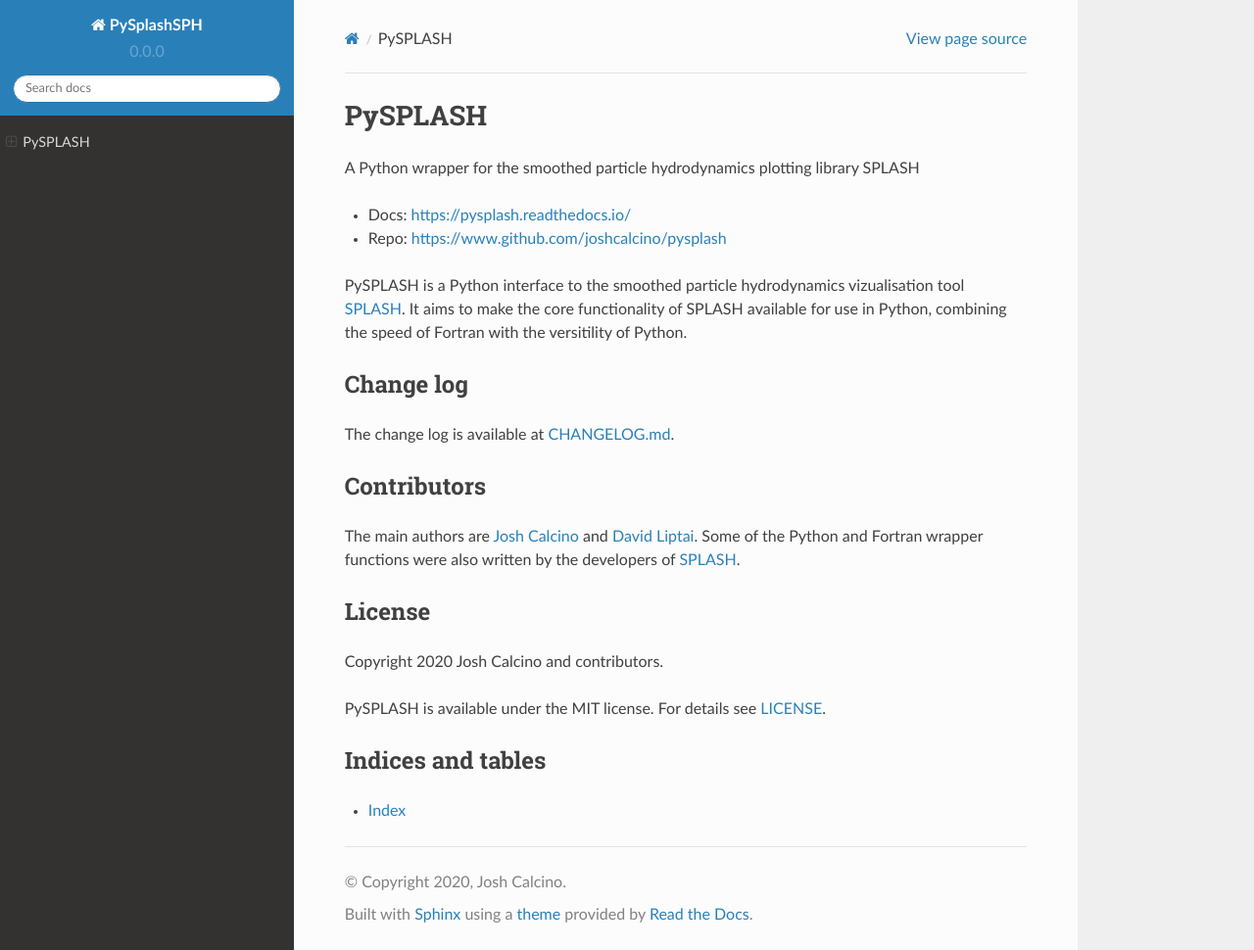
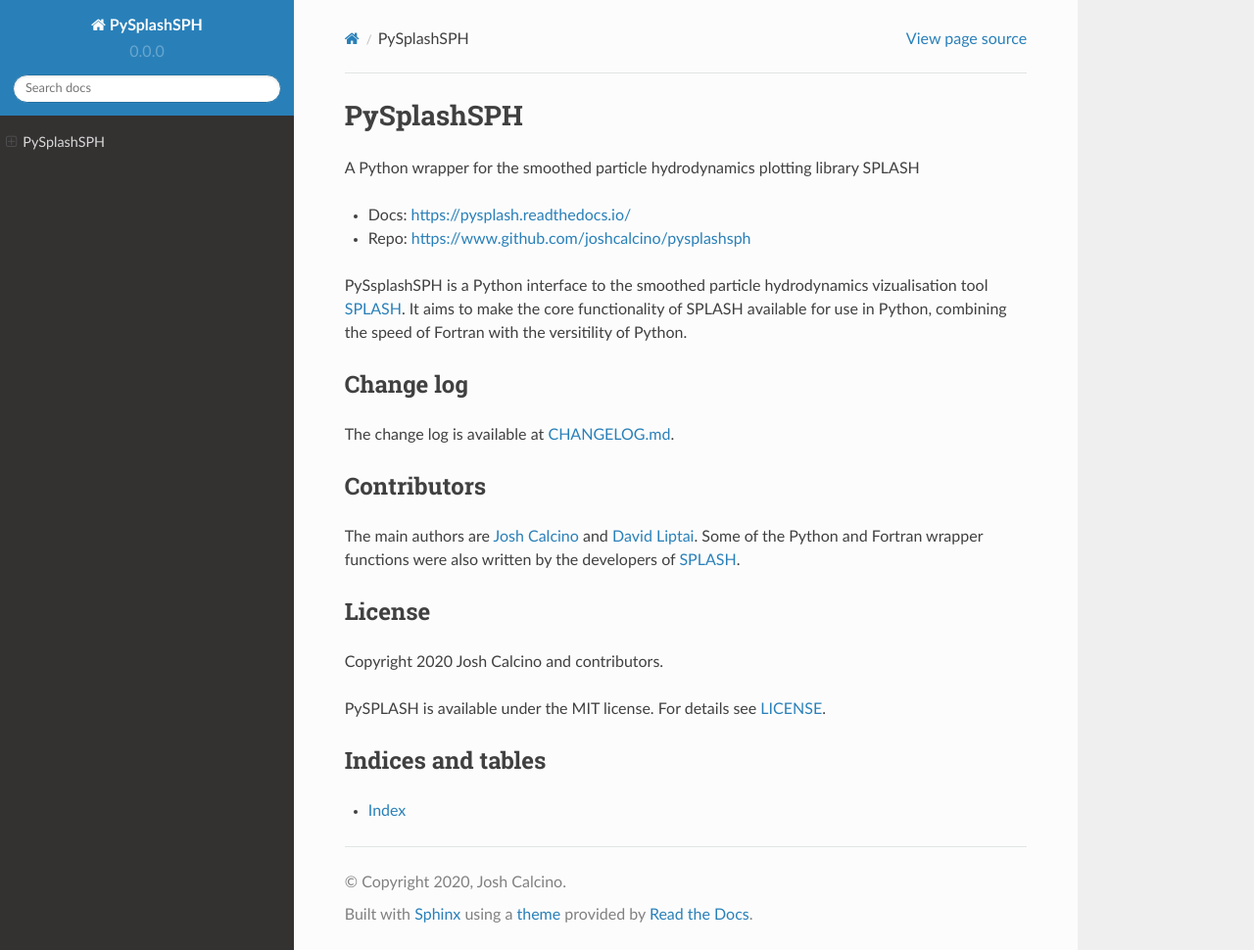
Before and after one commit to joshcalcino/PySplashSPH, a Sphinx documentation site: the page built from docs/source/index.rst, in a window 1280 px wide and 970 px high. Shown: the whole window at 98% size. Built offline with Sphinx 7.4.7 and the Read the Docs theme 2.0.0, drawn with Linux system fonts in a browser that asks for light colours; formulas are drawn with MathJax 3; pages that are not in the unit, such as notebooks, are missing from menus.

Commit message:
updating docs

```diff
--- a/docs/source/index.rst
+++ b/docs/source/index.rst
@@ -1,13 +1,13 @@
-========
-PySPLASH
-========
+===========
+PySplashSPH
+===========
 
 A Python wrapper for the smoothed particle hydrodynamics plotting library SPLASH
 
 * Docs: https://pysplash.readthedocs.io/
-* Repo: https://www.github.com/joshcalcino/pysplash
+* Repo: https://www.github.com/joshcalcino/pysplashsph
 
-PySPLASH is a Python interface to the smoothed particle hydrodynamics vizualisation
+PySsplashSPH is a Python interface to the smoothed particle hydrodynamics vizualisation
 tool `SPLASH <https://github.com/danieljprice/splash>`_. It aims to make the core functionality
 of SPLASH available for use in Python, combining the speed of Fortran with the
 versitility of Python.
@@ -34,7 +34,7 @@
 ----------
 
 The change log is available at
-`CHANGELOG.md <https://github.com/joshcalcino/pysplash/blob/master/CHANGELOG.md>`_.
+`CHANGELOG.md <https://github.com/joshcalcino/pysplashsph/blob/master/CHANGELOG.md>`_.
 
 ------------
 Contributors
```
Also changed, not shown: 1 other file.
